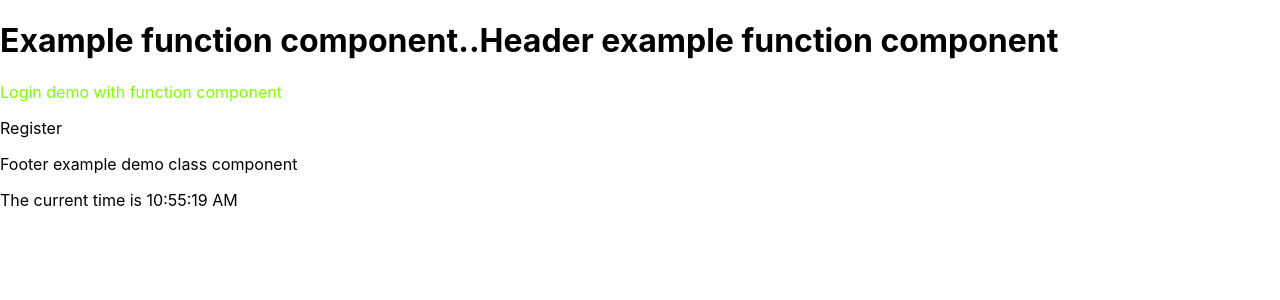
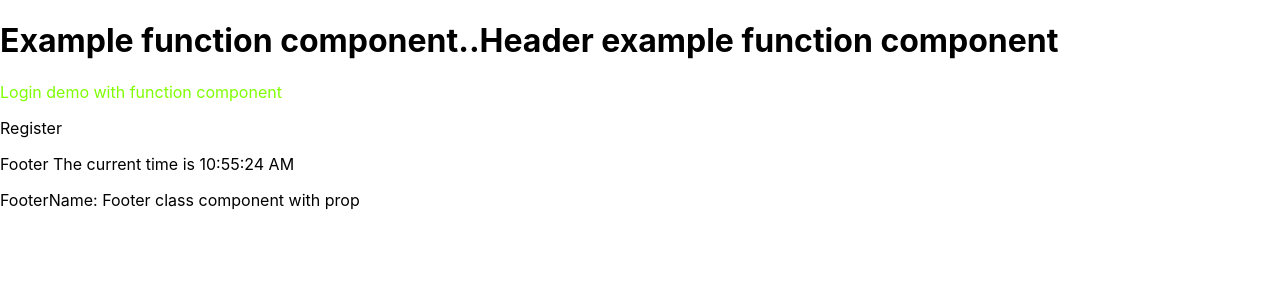
Before and after one commit to dontuty123/pokemon-vue, a React (Create React App) app in the folder 3.Js/react/duyttt/study/my-app-demo/: page / in a window 1280 px wide. Shown: the top 300 px of the page. Built offline with nearby package versions, Linux system fonts and the light colour scheme.

Commit message:
update code example reacJS

```diff
--- a/3.Js/react/duyttt/study/my-app-demo/src/components/Footer/Footer.tsx
+++ b/3.Js/react/duyttt/study/my-app-demo/src/components/Footer/Footer.tsx
@@ -1,19 +1,28 @@
 import React, {Component} from 'react';
+import PropTypes from 'prop-types';
 type ClockState = {
     time: Date,
 }
+
 /**
  *
  * Example class component
  */
-class Footer extends Component<{},ClockState> {
+class Footer extends Component<{}, ClockState> {
     tick() {
         this.setState({
             time: new Date()
         });
     }
+
     componentWillMount() {
         this.tick();
+    }
+
+    componentDidMount() {
+        setInterval(() => {
+            this.tick()
+        }, 1000)
     }
 
     render() {
@@ -21,13 +30,18 @@ class Footer extends Component<{},ClockState> {
             <div className="App">
                 <header className="App-header">
                     <div>
-                        Footer example demo class component
-                        <p>The current time is {this.state.time.toLocaleTimeString()}</p>
+                        <p>Footer The current time is {this.state.time.toLocaleTimeString()}</p>
+                        <p>FooterName: {this.props.name} </p>
                     </div>
                 </header>
             </div>
         );
     }
 }
-
+Footer.propTypes ={
+    name:PropTypes.string.isRequired
+}
+Footer.defaultProps = {
+    name: 'Footer class component with prop'
+};
 export default Footer;
--- /dev/null
+++ b/3.Js/react/duyttt/study/my-app-demo/src/components/Header/Header.scss
@@ -0,0 +1,3 @@
+.title-login {
+  color: chartreuse;
+}
--- a/3.Js/react/duyttt/study/my-app-demo/src/components/Header/Header.tsx
+++ b/3.Js/react/duyttt/study/my-app-demo/src/components/Header/Header.tsx
@@ -7,7 +7,7 @@ interface ipprop {
  *
  * Example function component
  */
-const Header: React.FC<ipprop> = (props: ipprop) => {
+const Header = (props:ipprop) => {
     return <h1>Example function component..{props.name}</h1>;
 };
 Header.defaultProps = {
```
